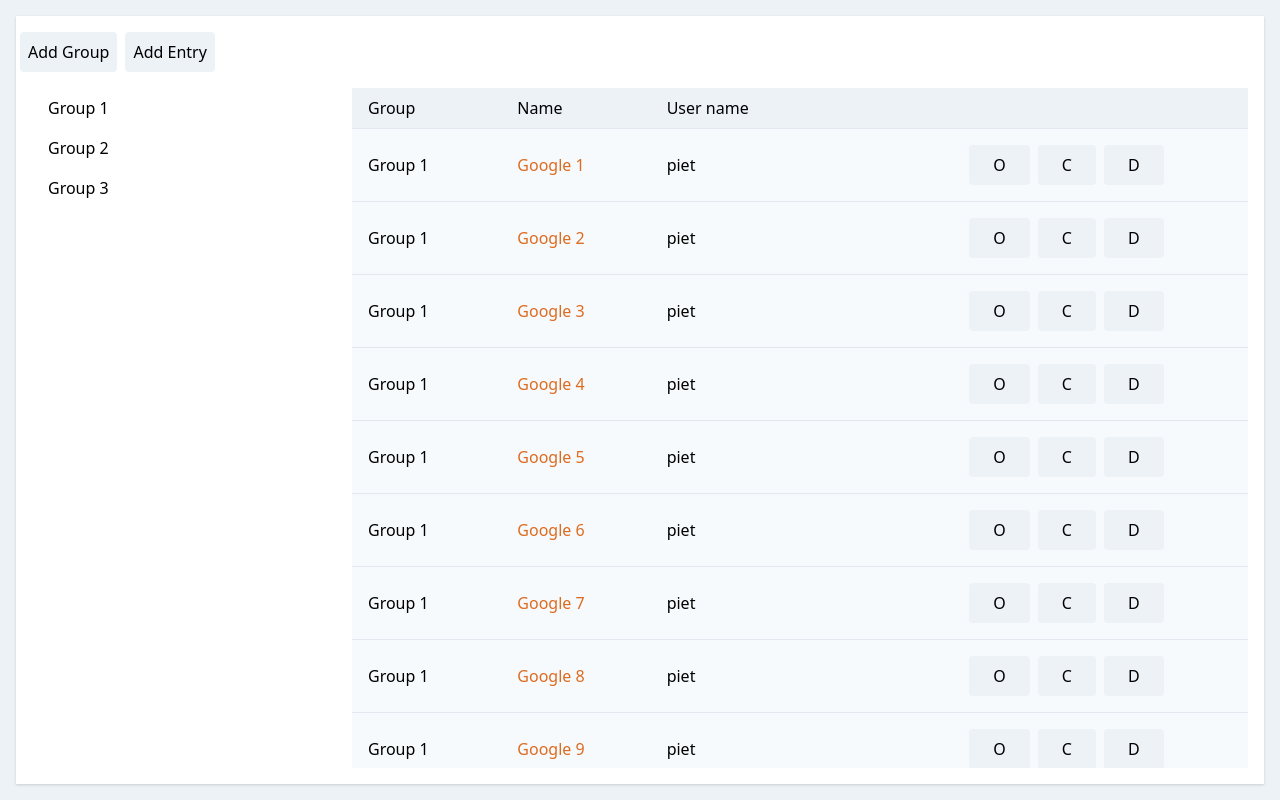
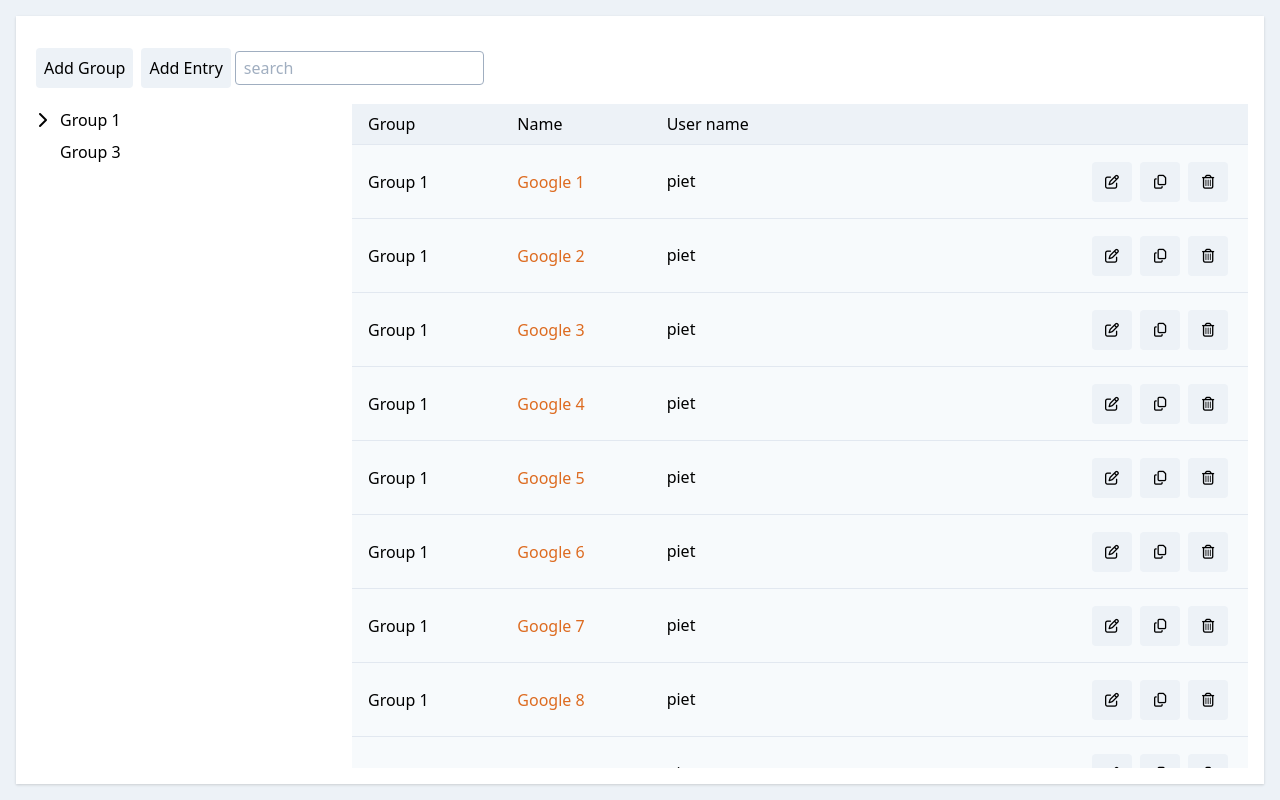
Before and after one commit to dmeelker/PasswordStoreClient, a React (Create React App) app: page / in a window 1280 px wide. Built offline with nearby package versions, Linux system fonts and the light colour scheme.

Commit message:
Icons Tree Login

```diff
--- a/src/Components/Overlay/Overlay.tsx
+++ b/src/Components/Overlay/Overlay.tsx
@@ -7,8 +7,10 @@ export interface OverlayProps {
 
 export function Overlay(props: OverlayProps) {
     return (
-        <div className="fixed inset-0 bg-black bg-opacity-25 w-full h-full">
-            {props.children}
+        <div className="fixed inset-0 bg-black bg-opacity-25 w-screen h-screen flex">
+            <div className="m-auto bg-white shadow overflow-hidden sm:rounded-lg">
+                {props.children}
+            </div>
         </div>
     );
 }
--- a/src/Model/Model.ts
+++ b/src/Model/Model.ts
@@ -8,6 +8,7 @@ export class ApplicationModel {
 
 export class PasswordGroup {
     public id: string = uuid();
+    public groups = new Array<PasswordGroup>();
     public entries = new Array<PasswordEntry>();
 
     constructor (public name: string) {
--- a/src/Screens/Login/Login.tsx
+++ b/src/Screens/Login/Login.tsx
@@ -21,19 +21,27 @@ export function Login(props: LoginProps) {
 
     let button;
     if (loading) {
-        button = <input type="submit" value="Go!" disabled/>
+        button = <input type="submit" value="Log in" className="btn btn-primary w-full rounded-full mx-0" disabled/>
     } else {
-        button = <input type="submit" value="Go!"/>
+        button = <input type="submit" value="Log in" className="btn btn-primary w-full rounded-full mx-0"/>
     }
 
+
+    const panelStyle = {width: 500};
+
     return (
-        <div>
-            <div>Login</div>
+        <div className="h-full flex">
+        <div className="bg-white shadow p-4 m-auto px-20 py-16" style={panelStyle}>
             <form onSubmit={handleSubmit}>
-                <label>User name: <input type="text" value={username} onChange={(e) => setUsername(e.target.value)}/></label><br />
-                <label>Password: <input type="password" value={password} onChange={(e) => setPassword(e.target.value)}/></label><br />
-                {button}
+                <div className="text-l leading-10 ">
+                    <input type="text" value={username} onChange={(e) => setUsername(e.target.value)} placeholder="User name" className="block w-full border border-gray-500 rounded-t-lg px-2 focus:outline-none text-center box-border"/>
+                    <input type="password" value={password} onChange={(e) => setPassword(e.target.value)} placeholder="Password" className="block w-full border border-t-0 border-gray-500 rounded-b-lg px-2 focus:outline-none text-center box-border"/>
+                </div>
+                <div className="text-center mt-4 mx-0 box-border">
+                    {button}
+                </div>
             </form>
+        </div>
         </div>
     );
 }
--- a/src/Screens/Overview/EntryDetails.tsx
+++ b/src/Screens/Overview/EntryDetails.tsx
@@ -49,31 +49,33 @@ export function EntryDetails(props: EntryDetailsProp) {
     const oddRowStyle = baseRowStyle + " bg-gray-100";
     const evenRowStyle = baseRowStyle + " bg-white";
 
+    const popupStyle = {width: 600};
+
     return (
-        <div className="m-auto w-3/5 my-10 bg-white shadow overflow-hidden sm:rounded-lg">
+        <div style={popupStyle}>
             <form onSubmit={onFormSubmit}>
                 <div className="leading-8">
                     <div className={oddRowStyle}>
                         <label className="">Name</label>
-                        <input type="text" name="name" className="col-span-3" defaultValue={props.entry.name} autoComplete="off" ref={firstField}/>
+                        <input type="text" name="name" className="text-input col-span-3" defaultValue={props.entry.name} autoComplete="off" ref={firstField}/>
                     </div>
 
                     <div className={evenRowStyle}>
                         <label className="">URL</label>
-                        <input type="text" name="url" className="col-span-3" defaultValue={props.entry.url} autoComplete="off"/>
+                        <input type="text" name="url" className="text-input col-span-3" defaultValue={props.entry.url} autoComplete="off"/>
                     </div>
 
                     <div className={oddRowStyle}>
                         <label className="">User name</label>
-                        <input type="text" name="username" className="col-span-3" defaultValue={props.entry.username} autoComplete="off"/>
+                        <input type="text" name="username" className="text-input col-span-3" defaultValue={props.entry.username} autoComplete="off"/>
                     </div>
 
                     <div className={evenRowStyle}>
                         <label className="">Password</label>
                         <div className="col-span-3">
-                            <input type={showPassword ? "text": "password"} name="password" className="w-full" value={password} onChange={()=>{}} />
+                            <input type={showPassword ? "text": "password"} name="password" className="text-input w-full" value={password} onChange={(event)=>{ setPassword(event.target.value)}} />
 
-                            <button type="button" className="btn" onClick={togglePasswordShown}>{showPassword ? "Hide" : "Show"}</button>
+                            <button type="button" className="btn" onClick={togglePasswordShown}><i className="far fa-eye"></i></button>
                             <button type="button" className="btn" onClick={generatePassword}>Generate</button>
                         </div>
                     </div>
--- a/src/Screens/Overview/EntryTable.tsx
+++ b/src/Screens/Overview/EntryTable.tsx
@@ -28,13 +28,14 @@ export function EntryTable(props: EntryTableProps) {
 
     rows.push(
       <tr key={item.id}>
-        <td>{item.group.name}</td>
-        <td onClick={() => props.onEntrySelected(item)}>{name}</td>
-        <td onClick={() => props.onEntrySelected(item)}>{item.username}</td>
-        <td>
-          <button className="btn" onClick={() => props.openEntry(item)}>O</button>
-          <button className="btn" onClick={() => copyToClipboard(item)}>C</button>
-          <button className="btn" onClick={() => props.onDeleteEntry(item)}>D</button>
+        <td className="leading-10">{item.group.name}</td>
+        <td onClick={() => props.onEntrySelected(item)} className="leading-10">{name}</td>
+        <td onClick={() => props.onEntrySelected(item)} className="leading-10">{item.username}
+            <div className="float-right">
+              <button className="btn-icon" onClick={() => props.openEntry(item)}><i className="far fa-edit"></i></button>
+              <button className="btn-icon" onClick={() => copyToClipboard(item)}><i className="far fa-copy"></i></button>
+              <button className="btn-icon" onClick={() => props.onDeleteEntry(item)}><i className="far fa-trash-alt"></i></button>
+            </div>
         </td>
       </tr>
     );
@@ -46,8 +47,7 @@ export function EntryTable(props: EntryTableProps) {
         <tr>
           <th className="w-1/6">Group</th>
           <th className="w-1/6">Name</th>
-          <th className="w-2/6">User name</th>
-          <th className=""></th>
+          <th className="">User name</th>
         </tr>
       </thead>
       <tbody>
--- a/src/Screens/Overview/GroupList.tsx
+++ b/src/Screens/Overview/GroupList.tsx
@@ -1,16 +1,54 @@
 import React from 'react';
 import { PasswordGroup } from '../../Model/Model';
+
+interface GroupNodeProps {
+  group: PasswordGroup;
+  onGroupSelected: (newSelection: PasswordGroup) => any;
+}
+
+function GroupNode(props: GroupNodeProps) {
+  const [collapsed, setCollapsed] = React.useState(true);
+  const collapsible = props.group.groups.length > 0;
+  let children = [];
+
+  for(let child of props.group.groups) {
+    children.push(<GroupNode key={child.id} group={child} onGroupSelected={props.onGroupSelected}></GroupNode>);
+  }
+
+  const groupSelected = () => {
+    props.onGroupSelected(props.group);
+  };
+
+  const toggleCollapse = () => {
+    setCollapsed(!collapsed);
+  };
+
+  return (
+    <div>
+      <div className=" leading-8">
+        <button className="w-5 inline-block focus:outline-none" onClick={toggleCollapse}>
+          {collapsible ?
+            <i className={"fas " + (collapsed ? "fa-chevron-right" : "fa-chevron-down")}></i> :
+            ""
+          }
+        </button>
+        <button className="flex-1 px-2 text-left hover:bg-green-200 focus:bg-green-200 focus:outline-none" onClick={groupSelected} onDoubleClick={toggleCollapse}>{props.group.name}</button>
+      </div>
+      <div className={(collapsed ? "hidden" : "") + " pl-4"} >{children}</div>
+    </div>)
+}
 
 export interface GroupListProps {
   groups: Array<PasswordGroup>;
   selectedGroup: PasswordGroup;
-  selectionChangedHandler: (newSelection: PasswordGroup) => any;
+  onGroupSelected: (newSelection: PasswordGroup) => any;
 }
 
 export function GroupList(props: GroupListProps) {
   return (<div className="group-list">
     {props.groups.map((group, index) => (
-      <button className="w-full text-left px-4 py-2 hover:bg-green-200 focus:bg-green-200" key={group.id} onClick={() => props.selectionChangedHandler(group)}>{group.name}</button>
+      <GroupNode group={group} onGroupSelected={props.onGroupSelected}/>
+      // <button className="w-full text-left px-4 py-2 hover:bg-green-200 focus:bg-green-200" key={group.id} onClick={() => props.selectionChangedHandler(group)}>{group.name}</button>
     ))}
   </div>);
 }
--- a/src/Screens/Overview/Overview.tsx
+++ b/src/Screens/Overview/Overview.tsx
@@ -66,14 +66,16 @@ export function Overview() {
   }
 
   return (
-    <div className="h-full flex flex-col">
+    <div className="p-4 h-full">
+      <div className="p-4 box-border shadow bg-white border-size h-full flex flex-col">
         <div className="py-4">
           <button className="btn-toolbar" onClick={createNewGroup}>Add Group</button>
           <button className="btn-toolbar" onClick={createNewEntry}>Add Entry</button>
+          <input type="text" className="text-input" placeholder="search"/>
         </div>
-      <div className="flex-1 flex overflow-hidden px-4 pb-4">
+        <div className="flex-1 flex overflow-hidden">
           <div className="w-1/4 mr-4">
-          <GroupList groups={groups} selectedGroup={selectedGroup} selectionChangedHandler={(newSelection => setSelectedGroup(newSelection))} />
+            <GroupList groups={groups} selectedGroup={selectedGroup} onGroupSelected={(newSelection => setSelectedGroup(newSelection))} />
           </div>
           <div className="flex-1 overflow-y-auto h-full">
             <EntryTable entries={selectedGroup.entries} openEntry={showEntryDetails} onEntrySelected={(entry) => setSelectedEntry(entry)} onDeleteEntry={doDeleteEntry}/>
@@ -81,5 +83,6 @@ export function Overview() {
         </div>
         {entryDetails}
       </div>
+    </div>
   );
 }
--- a/src/index.tsx
+++ b/src/index.tsx
@@ -30,7 +30,7 @@ let group2 = new PasswordGroup("Group 2");
 let group3 = new PasswordGroup("Group 3");
 
 ApplicationModel.instance.groups.push(group1);
-ApplicationModel.instance.groups.push(group2);
+group1.groups.push(group2);
 ApplicationModel.instance.groups.push(group3);
 
 ReactDOM.render(
--- a/src/styles-source.css
+++ b/src/styles-source.css
@@ -2,7 +2,7 @@
 
 @import "tailwindcss/components";
 
-@import "tailwindcss/utilities";
+
 
 
 /* Links */
@@ -23,6 +23,7 @@ a:hover {
     @apply bg-gray-400;
 }
 
+
 .btn-primary {
     @apply bg-blue-200 px-6 py-2 rounded border-gray-100 mx-1;
 }
@@ -30,6 +31,7 @@ a:hover {
 .btn-primary:hover {
     @apply bg-blue-400;
 }
+
 
 .btn-secondary {
     @apply bg-gray-200 px-6 py-2 rounded border-gray-100 mx-1;
@@ -40,20 +42,38 @@ a:hover {
 }
 
 .btn-toolbar {
-    @apply bg-gray-200 px-2 py-2 rounded border-gray-100 mx-1;
+    @apply bg-gray-200;
+    @apply p-2;
+    @apply rounded;
+    @apply border-gray-100;
+    @apply mx-1;
 }
 
 .btn-toolbar:hover {
     @apply bg-gray-400;
 }
 
+.btn-icon {
+    @apply bg-gray-200;
+    @apply w-10;
+    @apply h-10;
+    @apply text-sm;
+    @apply rounded;
+    @apply border-gray-100;
+    @apply mx-1;
+}
+
+.btn-icon:hover {
+    @apply bg-gray-400;
+}
+
 /* Forms */
-input[type="text"], input[type="password"] {
+.text-input {
     @apply border border-gray-500 rounded px-2 leading-8;
 }
 
-input[type="text"]:focus, input[type="password"]:focus {
-    @apply outline-none shadow-outline border-blue-300;
+.text-input:focus {
+    @apply outline-none border-blue-300;
 }
 
 
@@ -69,3 +89,5 @@ th {
 td {
     @apply bg-gray-100 border-b border-gray-300 px-4 py-4;
 }
+
+@import "tailwindcss/utilities";
```
Also changed, not shown: public/index.html (+6 -5 lines), src/App.tsx (+0 -18 lines), src/styles.css. Lines whose indentation alone changed are shown as unchanged.
